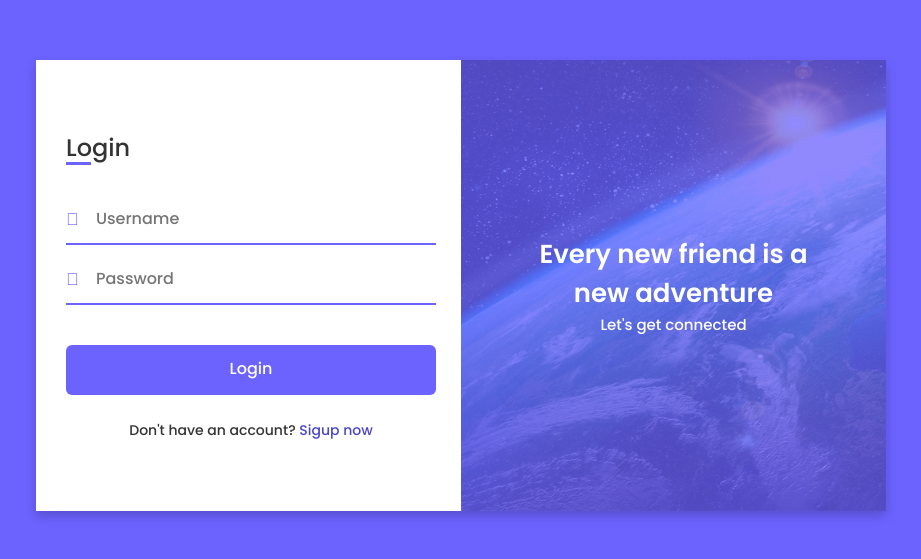
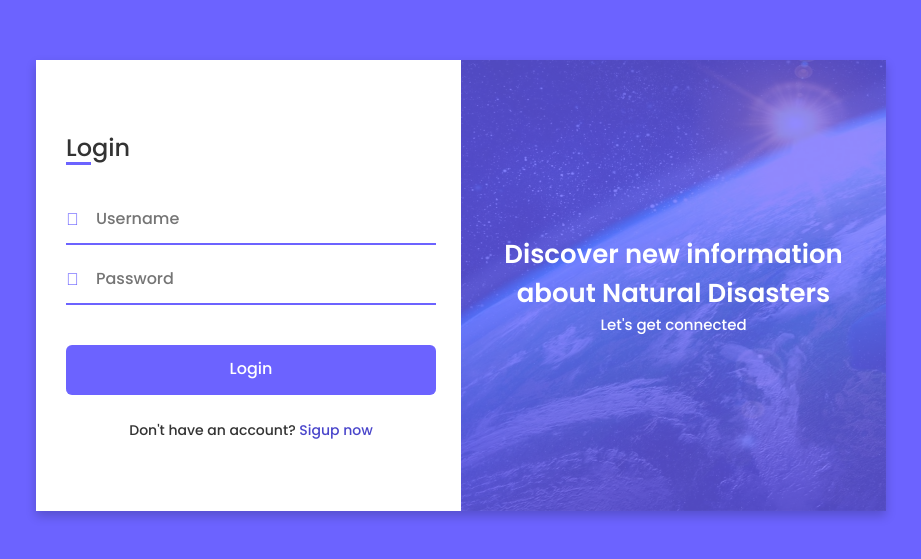
Before and after one commit to seifeldingamal/graduation-project-natural-disasters, a React (Create React App) app in the folder webapp/client/: page / in a window 1280 px wide. Shown: the part 115-674 px from the top of the page, without its empty margins (179-1100 px from the left). Built offline with nearby package versions, Linux system fonts and the light colour scheme.

Commit message:
polishing

```diff
--- a/webapp/client/src/views/UserCheck.js
+++ b/webapp/client/src/views/UserCheck.js
@@ -1,5 +1,5 @@
 import React, { Component } from 'react';
-import { Link, Redirect } from 'react-router-dom';
+import { Redirect } from 'react-router-dom';
 import './UserCheck.css';
 import back from './images/backImg.jpg';
 import front from './images/signup.jpg';
@@ -95,14 +95,14 @@ class UserCheck extends Component {
                             <div className="front">
                                 <img src={back} alt=""/>
                                 <div className="text">
-                                    <span className="text-1">Every new friend is a <br/> new adventure</span>
+                                    <span className="text-1">Discover new information<br/>about Natural Disasters</span>
                                     <span className="text-2">Let's get connected</span>
                                 </div>
                             </div>
                             <div className="back">
                                 <img className="backImg" src={front} alt=""/>
                                 <div className="text">
-                                    <span className="text-1">Complete miles of journey <br/> with one step</span>
+                                    <span className="text-1">Find every statistic <br/> you need with one step</span>
                                     <span className="text-2">Let's get started</span>
                                 </div>
                             </div>
```
